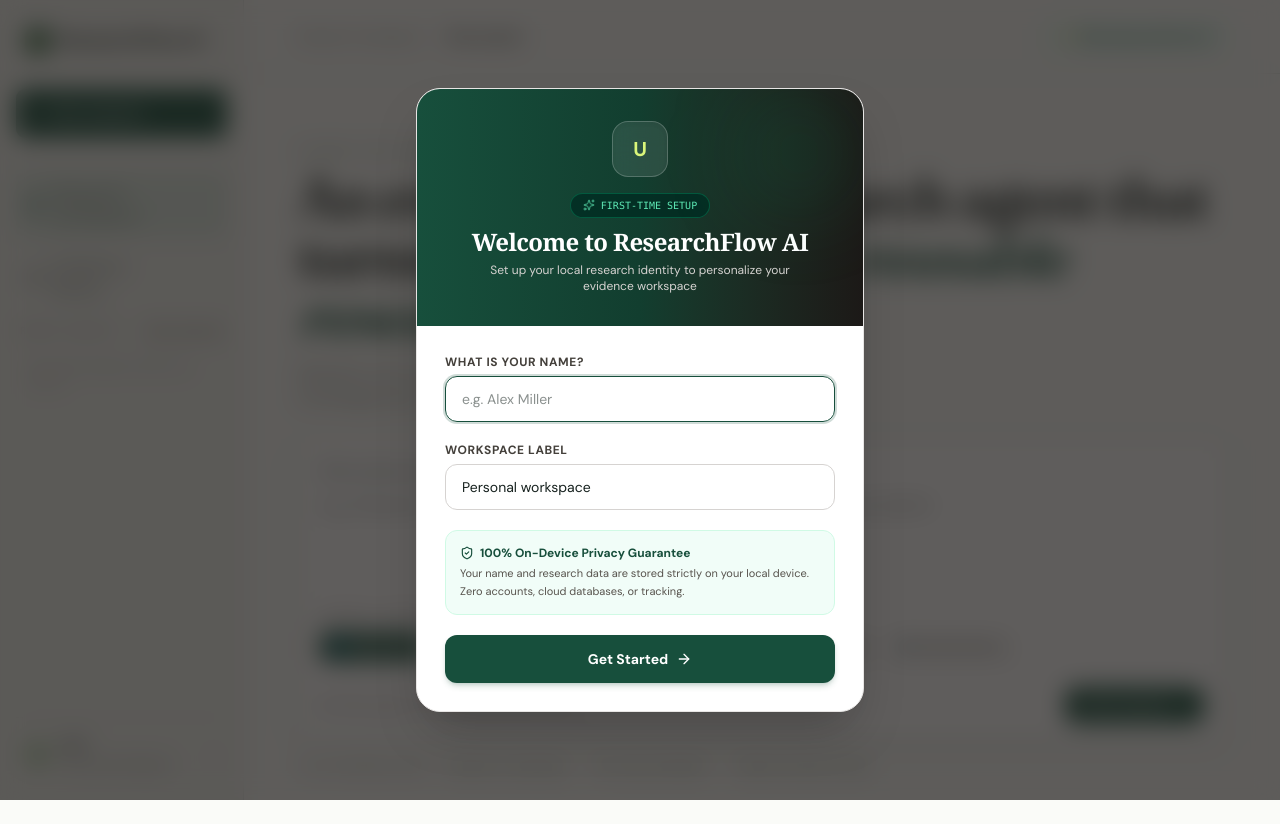
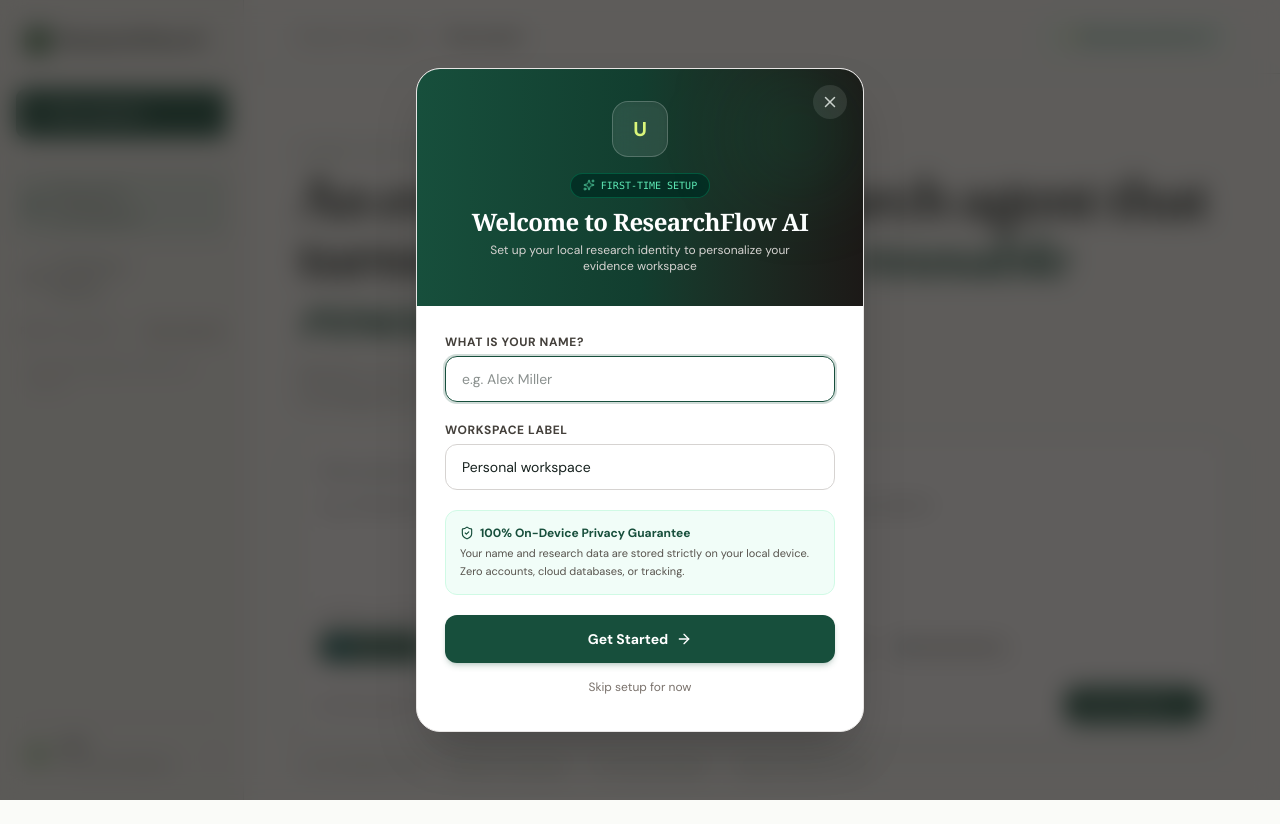
Before and after one commit to nagendar0/ResearchFlow-AI, a Next.js app: page /workspace in a window 1280 px wide. Built offline with nearby package versions, Linux system fonts and the light colour scheme.

Commit message:
Add Exit Desktop App Window button to reset completion screen and add X close & skip setup controls to WelcomeOnboardingModal

```diff
--- a/src/components/ProfileModal.tsx
+++ b/src/components/ProfileModal.tsx
@@ -74,6 +74,17 @@
               className="w-full py-2.5 px-4 bg-stone-100 text-stone-700 font-semibold text-xs rounded-xl hover:bg-stone-200 transition-all cursor-pointer"
             >
               Start Fresh Workspace Setup
+            </button>
+            <button
+              onClick={() => {
+                try {
+                  window.close();
+                } catch {}
+                window.location.href = '/';
+              }}
+              className="w-full py-2 px-4 bg-rose-50 text-rose-700 font-semibold text-xs rounded-xl hover:bg-rose-100 transition-all cursor-pointer border border-rose-200"
+            >
+              Exit & Close Desktop App Window ✖
             </button>
           </div>
         </div>
--- a/src/components/WelcomeOnboardingModal.tsx
+++ b/src/components/WelcomeOnboardingModal.tsx
@@ -1,7 +1,7 @@
 'use client';
 
 import React, { useState, useEffect } from 'react';
-import { Sparkles, ArrowRight, ShieldCheck } from 'lucide-react';
+import { Sparkles, ArrowRight, ShieldCheck, X } from 'lucide-react';
 
 interface WelcomeOnboardingModalProps {
   onComplete: (name: string, label: string) => void;
@@ -22,6 +22,13 @@
   }, []);
 
   if (!isOpen) return null;
+
+  const handleDismiss = () => {
+    if (typeof window !== 'undefined') {
+      localStorage.setItem('rf_onboarded', 'true');
+    }
+    setIsOpen(false);
+  };
 
   const handleSubmit = (e: React.FormEvent) => {
     e.preventDefault();
@@ -50,6 +57,15 @@
       <div className="bg-white rounded-3xl border border-stone-200 shadow-2xl w-full max-w-md overflow-hidden relative">
         {/* Top Decorative Banner */}
         <div className="bg-gradient-to-r from-[#174f3c] via-[#123e2f] to-stone-900 p-8 text-white text-center relative overflow-hidden">
+          <button
+            type="button"
+            onClick={handleDismiss}
+            className="absolute top-4 right-4 text-stone-300 hover:text-white bg-white/10 hover:bg-white/20 p-2 rounded-full transition-colors cursor-pointer"
+            title="Close modal"
+          >
+            <X size={18} />
+          </button>
+
           <div className="absolute top-0 right-0 w-32 h-32 bg-emerald-500/10 rounded-full blur-2xl pointer-events-none"></div>
 
           <div className="w-14 h-14 rounded-2xl bg-white/10 backdrop-blur-md border border-white/20 text-[#d9f57a] font-bold text-xl flex items-center justify-center mx-auto mb-4 shadow-inner">
@@ -104,12 +120,21 @@
             </p>
           </div>
 
-          <button
-            type="submit"
-            className="w-full py-3.5 px-4 bg-[#174f3c] text-white font-bold text-sm rounded-xl hover:bg-[#123e2f] transition-all shadow-md shadow-[#174f3c]/20 flex items-center justify-center gap-2 group"
-          >
-            Get Started <ArrowRight size={16} className="group-hover:translate-x-1 transition-transform" />
-          </button>
+          <div className="space-y-2">
+            <button
+              type="submit"
+              className="w-full py-3.5 px-4 bg-[#174f3c] text-white font-bold text-sm rounded-xl hover:bg-[#123e2f] transition-all shadow-md shadow-[#174f3c]/20 flex items-center justify-center gap-2 group cursor-pointer"
+            >
+              Get Started <ArrowRight size={16} className="group-hover:translate-x-1 transition-transform" />
+            </button>
+            <button
+              type="button"
+              onClick={handleDismiss}
+              className="w-full py-2 text-xs text-stone-500 hover:text-stone-800 transition-colors cursor-pointer text-center"
+            >
+              Skip setup for now
+            </button>
+          </div>
         </form>
       </div>
     </div>
```
